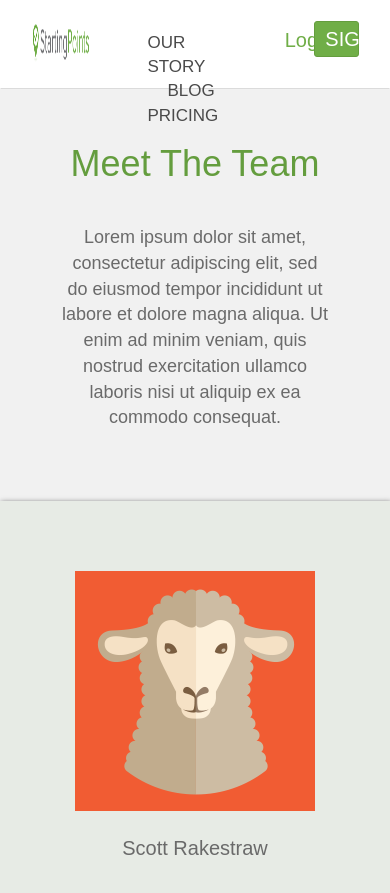
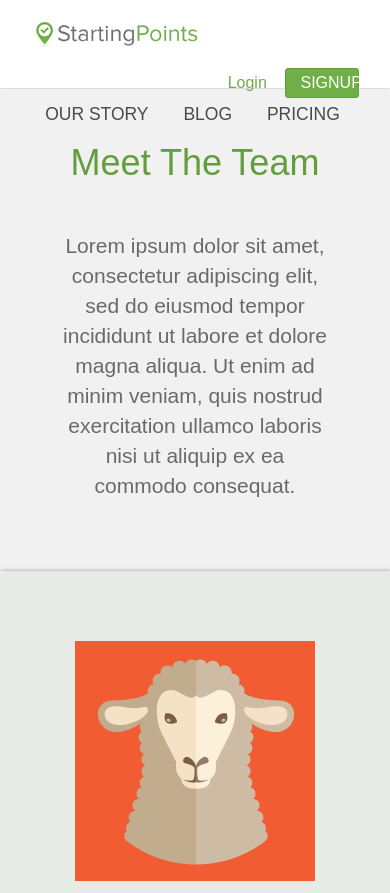
Before and after one commit to 8bitg/UQ-take-home-exercise, a website: page Team_Page/_work/team-page.html in a window 390 px wide. Shown: the top 893 px of the page. Drawn offline with nearby package versions, Linux system fonts and the light colour scheme.

Commit message:
#menu is now pretty much good to go. Kind of on the fence about the placement for the navbar links. I may adjust that before I send it in. Also need to update the README with dev-environment instructions.

```diff
--- a/Team_Page/_work/styles/style.scss
+++ b/Team_Page/_work/styles/style.scss
@@ -8,6 +8,13 @@ $team-bg: #E7EBE5;
 $lorem-section-bg: #24224F;
 $standard-fonts: Arial, Helvetica, sans-serif;
 
+$max-width-sm: "screen and (max-width: 991px)";
+$max-width-xs: "screen and (max-width: 768px)";
+$max-width-tiny: "screen and (max-width: 556px)";
+$max-width-md: "screen and (max-width: 1199px)";
+
+$min-width-md: "(min-width: 992px)";
+
 body {
   background-color: $meet-team-bg;
   font-family: $standard-fonts;
@@ -16,8 +23,8 @@ body {
   :focus {
     outline: 0;
   }
-
 }
+// End Body section
 
 #menu {
   background-color: white;
@@ -25,17 +32,40 @@ body {
   height: 89px;
 
   #starting-point-logo {
+    @media #{$max-width-xs} {
+      height: 2.5em;
+    }
     margin-top: 1.15em;
-    height: 3.72em;
-    min-height: 3.72em;
+    max-height: 3.72em;
+    max-width: 255px;
     float: left;
   }
 
-  ul {
+  #nav-buttons-lower {
+    text-align: center;
+    margin-top: .25em;
+    font-size: 1.25em;
+    li {
+      &.center-item {
+        padding-left: 25px;
+        padding-right: 25px;
+      }
+      a {
+        text-decoration: none;
+        color: $charcoal-link;
+        font-weight: 500;
+        font-family: Arial, Helvetica, sans-serif;
+        &:hover {
+          color: $starting-point-green;
+        }
+      }
+    }
+  }
+
+  #nav-buttons-upper {
     font-size: 17px;
     margin-top: 1.75em !important;
     font-family: sans-serif;
-    margin-left: 5em;
     li {
       &.center-item {
         padding-left: 25px;
@@ -54,7 +84,16 @@ body {
   }
 
   #user-actions {
-    a {
+    #login-link {
+      @media #{$max-width-xs} {
+        font-size: 16px;
+      }
+      width: 50%;
+      float: left;
+      position: relative;
+      min-height: 1px;
+      padding-right: 15px;
+      padding-left: 15px;
       margin-top: 1.25em;
       color: $starting-point-light-green;
       font-size: 20px;
@@ -63,20 +102,27 @@ body {
         color: $starting-point-green;
       }
     }
-    button {
+    #sign-up-btn {
+      @media #{$max-width-xs} {
+        font-size: 16px;
+      }
+      width: 50%;
+      float: left;
+      position: relative;
+      min-height: 1px;
+      padding: 2px 15px;
       margin-top: 1em;
       background-color: $starting-point-light-green;
       border-color: $starting-point-green;
       color: white;
       font-size: 20px;
-      padding-top: 2px;
-      padding-bottom: 2px;
       &:hover {
         background-color: $starting-point-green;
       }
     }
   }
 }
+// End #menu section
 
 #main {
   margin-top: calc(5% + 10px);
@@ -92,6 +138,9 @@ body {
       color: $charcoal-text;
       font-size: 18px;
       margin-top: 2em;
+      @media #{$max-width-sm} {
+        font-size: 1.5em;
+      }
     }
   }
 
@@ -109,13 +158,13 @@ body {
       }
     }
     .member {
-        @media (min-width: 992px) {
+        @media #{$min-width-md} {
           + .row-2 {
             margin-top: 5em !important;
             margin-bottom: 3em !important;
           }
         }
-        @media screen and (max-width: 991px) {
+        @media #{$max-width-sm} {
           margin-bottom: 3em;
           + .row-3 {
             margin-bottom: 3em !important;
@@ -125,12 +174,25 @@ body {
         padding-bottom: 1.5em;
         display: block;
         margin: auto;
-        &:hover {
-          + .name {
-            display: none;
+        @media #{$min-width-md} {
+          &:hover {
+            + .name {
+              display: none;
+            }
+            ~ .tag-line {
+              display: block;
+            }
           }
-          ~ .tag-line {
-            display: block;
+        }
+        //Can't use focus on desktop
+        @media #{$max-width-sm} {
+          &:focus {
+            + .name {
+              display: none;
+            }
+            ~ .tag-line {
+              display: block;
+            }
           }
         }
         + .name {
@@ -146,6 +208,10 @@ body {
         font-size: 20px;
         margin-top: 2px;
         height: 56px !important;
+
+        @media #{$max-width-sm} {
+          font-size: 1.5em;
+        }
       }
     }
   }
@@ -165,6 +231,10 @@ body {
       font-weight: 100;
     }
     .content {
+      @media #{$max-width-sm} {
+        font-size: 1.5em !important;
+        margin-top: 3em;
+      }
       color: white;
       font-size: 18px;
       margin-top: 3em;
@@ -174,6 +244,8 @@ body {
     }
   }
 }
+// End #main section
+
 
 #footer-menu {
   padding-top: 2em;
@@ -190,16 +262,15 @@ body {
     &:first-child {
       border: 0 !important;
     }
-    @media screen and (max-width: 556px) {
+    @media #{$max-width-tiny} {
       display: block !important;
     }
-    @media screen and (max-width: 991px) {
+    @media #{$max-width-sm} {
+      font-size: 1.5em;
+      border: 0 !important;
       &#contact-us {
         border: 0 !important;
       }
-    }
-    @media screen and (max-width: 991px) {
-      border: 0 !important;
     }
   }
 
@@ -212,8 +283,9 @@ body {
   }
 
   #twitter {
-    @media screen and (max-width: 768px) {
-      height: 30px;
+    @media #{$max-width-sm} {
+      height: 3em;
     }
   }
 }
+// End #footer-menu section
--- a/Team_Page/_work/team-page.html
+++ b/Team_Page/_work/team-page.html
@@ -17,18 +17,27 @@
 <body>
     <nav id="menu" class="navbar">
         <div class="container">
-            <img class="col-xs-3" id="starting-point-logo" src="../assets/logo.png" alt="Starting Point Logo" role="presentation" tabindex="0"/>
-            <div class="col-xs-5 headline-top">
-                <ul class="pull-right list-inline headline-top">
+            <img class="col-sm-5 col-md-4 col-lg-3" id="starting-point-logo" src="../assets/logo.png" alt="Starting Point Logo" role="presentation" tabindex="0"/>
+            <div class="hidden-xs hidden-sm col-md-5 col-lg-5" id="nav-buttons-upper" >
+                <ul class="pull-right list-inline">
                     <li><a href="#">OUR STORY</a></li>
                     <li class="center-item"><a href="#">BLOG</a></li>
                     <li><a href="#">PRICING</a></li>
                 </ul>
             </div>
-            <div id="user-actions" class="headline-top col-xs-4">
-                <a href="#" class="text-center col-xs-6">Login</a>
-                <button class="btn btn-sm col-xs-6">SIGNUP</button>
+            <div class="col-xs-6 col-sm-5 col-md-3 col-lg-4 pull-right" id="user-actions">
+                <a id="login-link" href="#" class="text-center">Login</a>
+                <button id="sign-up-btn" class="btn btn-sm">SIGNUP</button>
             </div>
+        </div>
+        <!-- Decided to keep the nav links visible, even on smaller screens. -->
+        <!-- Wanted to avoid using the Hamburger menu, only because it is over-used and I wanted to see how a second row of links would play out.-->
+        <div class="hidden-md hidden-lg col-xs-12" id="nav-buttons-lower">
+            <ul class="list-inline">
+                <li><a href="#">OUR STORY</a></li>
+                <li class="center-item"><a href="#">BLOG</a></li>
+                <li><a href="#">PRICING</a></li>
+            </ul>
         </div>
     </nav>
     <div id="main">
@@ -43,45 +52,45 @@
 
                 <!-- Member: Scott Rakestraw - Has Aria Label -->
                 <div tabindex="0" class="member col-md-4 col-sm-6 col-xs-12">
-                    <img class="image-responsive" src="../assets/animal_1.png" alt="An image of a sheep"/>
+                    <img class="image-responsive" src="../assets/animal_1.png" alt="An image of a sheep" tabindex="0"/>
 
                     <span aria-label="Scott Rakestraw - Don't be sheepish, check us out!" class="name content">Scott Rakestraw</span>
                     <span class="tag-line content">"Don't be sheepish, check us out!"</span>
                 </div>
                 <!-- Member: Keith Pepling - Has Aria Label -->
                 <div tabindex="0" class="member col-md-4 col-sm-6 col-xs-12">
-                    <img class="image-responsive" src="../assets/animal_5.png" alt="An image of a cow"/>
+                    <img class="image-responsive" src="../assets/animal_5.png" alt="An image of a cow" tabindex="0"/>
 
                     <span aria-label="Keith Pepling - You'll be over the MOOn!" class="name content">Keith Pepling</span>
                     <span class="tag-line content">"You'll be over the MOOn!"</span>
                 </div>
                 <!-- Member: Orion Free - Has Aria Label -->
                 <div tabindex="0" class="member col-md-4 col-sm-6 col-xs-12">
-                    <img class="image-responsive" src="../assets/animal_8.png" alt="An image of a buck"/>
+                    <img class="image-responsive" src="../assets/animal_8.png" alt="An image of a buck" tabindex="0"/>
 
                     <span aria-label="Orion Free - Just a few Bucks a month" class="name content">Orion Free</span>
                     <span class="tag-line content">"Just a few Bucks a month"</span>
                 </div>
                 <!-- Member: Kekeli Houngbeke - Has Aria Label -->
                 <div tabindex="0" class="member row-2 col-md-4 col-sm-6 col-xs-12">
-                    <img class="image-responsive" src="../assets/animal_3.png" alt="An image of a fox"/>
+                    <img class="image-responsive" src="../assets/animal_3.png" alt="An image of a fox" tabindex="0"/>
 
                     <span aria-label="Kekeli Houngbeke - I can't wait to get my paws on it!" class="name content">Kekeli Houngbeke</span>
                     <span class="tag-line content">"I can't wait to get my paws on it!"</span>
                 </div>
                 <!-- Member: Kathryn Pearlman - Has Aria Label -->
                 <div tabindex="0" class="member row-2 col-md-4 col-sm-6 col-xs-12">
-                    <img class="image-responsive" src="../assets/animal_2.png" alt="An image of a giraffe"/>
+                    <img class="image-responsive" src="../assets/animal_2.png" alt="An image of a giraffe" tabindex="0"/>
 
                     <span aria-label="Kathryn Pearlman - We'll stick our necks out for you" class="name content">Kathryn Pearlman</span>
                     <span class="tag-line content">"We'll stick our necks out for you"</span>
                 </div>
                 <!-- Member: Greg Harrison - Has Aria Label -->
                 <div tabindex="0" class="member row-2 row-3 col-md-4 col-sm-6 col-xs-12">
-                    <img class="image-responsive" src="../assets/animal_me.png" alt="An image of a penguin"/>
+                    <img class="image-responsive" src="../assets/animal_me.png" alt="An image of a penguin" tabindex="0"/>
 
-                    <span aria-label="Greg Harrison - Brr! It's so cool!" class="name content">Greg Harrison</span>
-                    <span class="tag-line content">"Brr! It's so cool!"</span>
+                    <span aria-label="Greg Harrison - It's the coolest! Brr!" class="name content">Greg Harrison</span>
+                    <span class="tag-line content">"It's the coolest! Brr!"</span>
                 </div>
             </div>
         </section>
```
Also changed, not shown: Team_Page/_work/styles/style.css, 1 other file.
